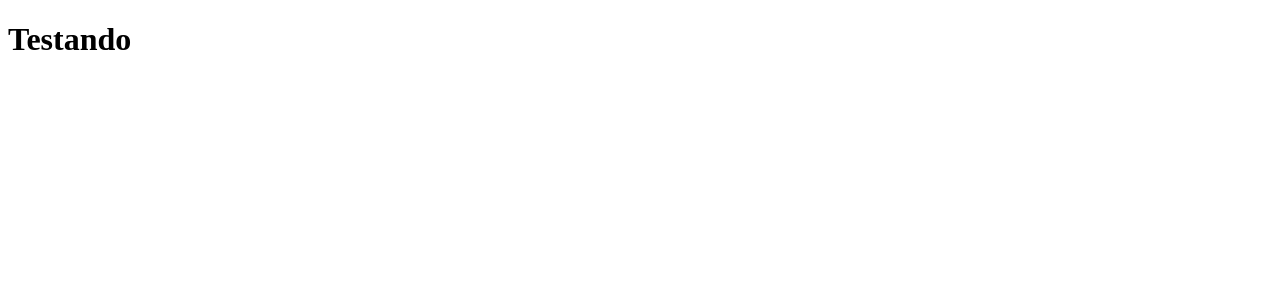
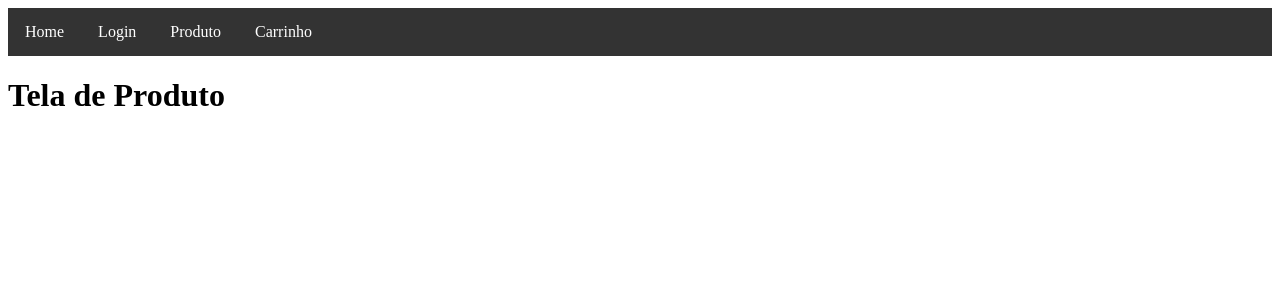
Before and after one commit to JmJunior20/serratec-ecommerce, a React (Create React App) app: page /produto in a window 1280 px wide. Shown: the top 300 px of the page. Built offline with nearby package versions, Linux system fonts and the light colour scheme.

Commit message:
Criando as rotas

```diff
--- a/src/App.js
+++ b/src/App.js
@@ -1,9 +1,10 @@
 import React from 'react';
+import Routes from "./routes";
 
 function App() {
   return (
     <div className="App">
-      <h1>Testando</h1>
+      <Routes></Routes>
     </div>
   );
 }
--- /dev/null
+++ b/src/components/menu/Menu.js
@@ -0,0 +1,25 @@
+import React from 'react';
+import { Link } from "react-router-dom";
+import { NavBar } from "../../styles/geral-styles";
+
+const Menu = () => {
+
+    return (
+        <NavBar>
+            <li>
+                <Link to={'/'}>Home</Link>
+            </li>
+            <li>
+                <Link to={'/login'}>Login</Link>
+            </li>
+            <li>
+                <Link to={'/produto'}>Produto</Link>
+            </li>
+            <li>
+                <Link to={'/carrinho'}>Carrinho</Link>
+            </li>
+        </NavBar>
+    );
+}
+
+export default Menu;
--- /dev/null
+++ b/src/pages/carrinho/Carrinho.js
@@ -0,0 +1,10 @@
+import React from 'react';
+
+const Carrinho = () => {
+
+    return (
+        <h1>Tela de Carrinho</h1>
+    );
+}
+
+export default Carrinho;
--- /dev/null
+++ b/src/pages/home/Home.js
@@ -0,0 +1,10 @@
+import React from 'react';
+
+const Home = () => {
+
+    return (
+        <h1>Tela de Home</h1>
+    );
+}
+
+export default Home;
--- /dev/null
+++ b/src/pages/login/Login.js
@@ -0,0 +1,10 @@
+import React from 'react';
+
+const Login = () => {
+
+    return (
+        <h1>Tela de Login</h1>
+    );
+}
+
+export default Login;
--- /dev/null
+++ b/src/pages/produto/Produto.js
@@ -0,0 +1,10 @@
+import React from 'react';
+
+const Produto = () => {
+
+    return (
+        <h1>Tela de Produto</h1>
+    );
+}
+
+export default Produto;
--- /dev/null
+++ b/src/routes.js
@@ -0,0 +1,22 @@
+import React from 'react';
+import { BrowserRouter, Switch, Route } from "react-router-dom";
+
+import Menu from "./components/menu/Menu";
+import Home from "./pages/home/Home";
+import Produto from "./pages/produto/Produto";
+import Login from "./pages/login/Login";
+import Carrinho from "./pages/carrinho/Carrinho";
+
+const Routes = () => (
+    <BrowserRouter>
+        <Menu></Menu>
+        <Switch>
+            <Route exact path={'/'} component={Home}></Route>
+            <Route path={'/produto'} component={Produto}></Route>
+            <Route path={'/login'} component={Login}></Route>
+            <Route path={'/carrinho'} component={Carrinho}></Route>
+        </Switch>
+    </BrowserRouter>
+);
+
+export default Routes;
--- /dev/null
+++ b/src/styles/geral-styles.js
@@ -0,0 +1,34 @@
+import styled from "styled-components";
+
+export const NavBar = styled.ul`
+    list-style-type: none;
+    margin:0;
+    padding:0;
+    overflow: hidden;
+    background-color:#333;
+
+    li {
+        float: left;
+    }
+
+    li a {
+        display: block;
+        color: #fff;
+        padding: 15px 17px;
+        text-decoration: none;
+        text-align:center;
+
+        :hover{
+            background-color: #111;
+        }
+
+    }
+`;
+
+export const DivPersonalizada = styled.div`
+    width: ${props => props.width};
+    border: ${props => props.border};
+    padding: 25px;
+    margin: ${props => props.margin};
+    margin-top: ${props => props.marginTop}
+`;
```
Also changed, not shown: src/styles/forms-styles.js (added, +31 -0 lines), 1 other file (tests, documents, lock files or other folders).
